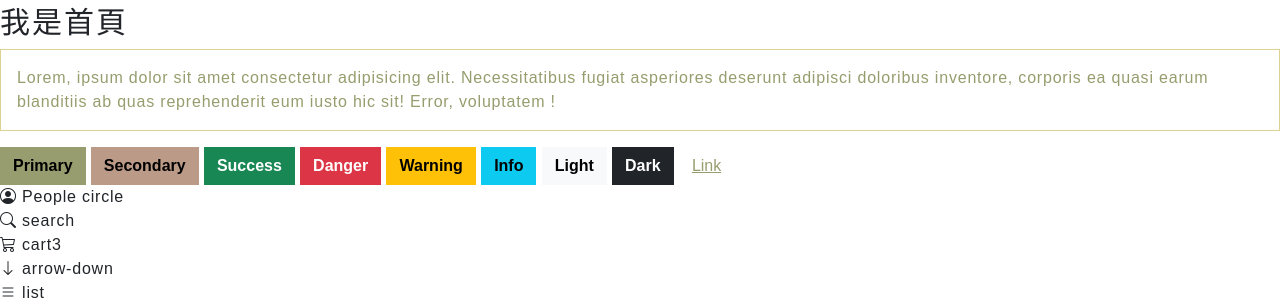
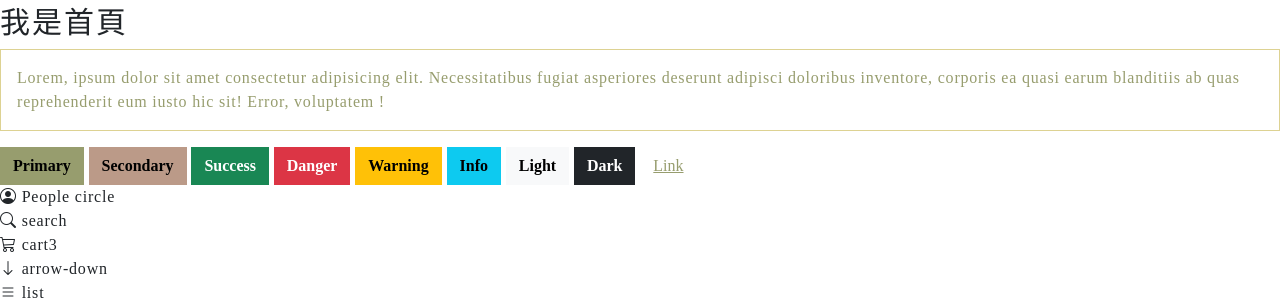
Before and after one commit to Brook-Hsu/yenmade, a website built with Vite: page pages/test.html in a window 1280 px wide. Shown: the part 244-549 px from the top of the page. Built offline with nearby package versions, Linux system fonts and the light colour scheme.

Commit message:
修改錯誤字體

```diff
--- a/assets/scss/base/_base.scss
+++ b/assets/scss/base/_base.scss
@@ -1,5 +1,5 @@
 body {
-  font-family: "Noto Sans TC", sans-serif;
+  font-family: "Noto Serif TC", serif;
   letter-spacing: 0.8px;
 }
 
```
